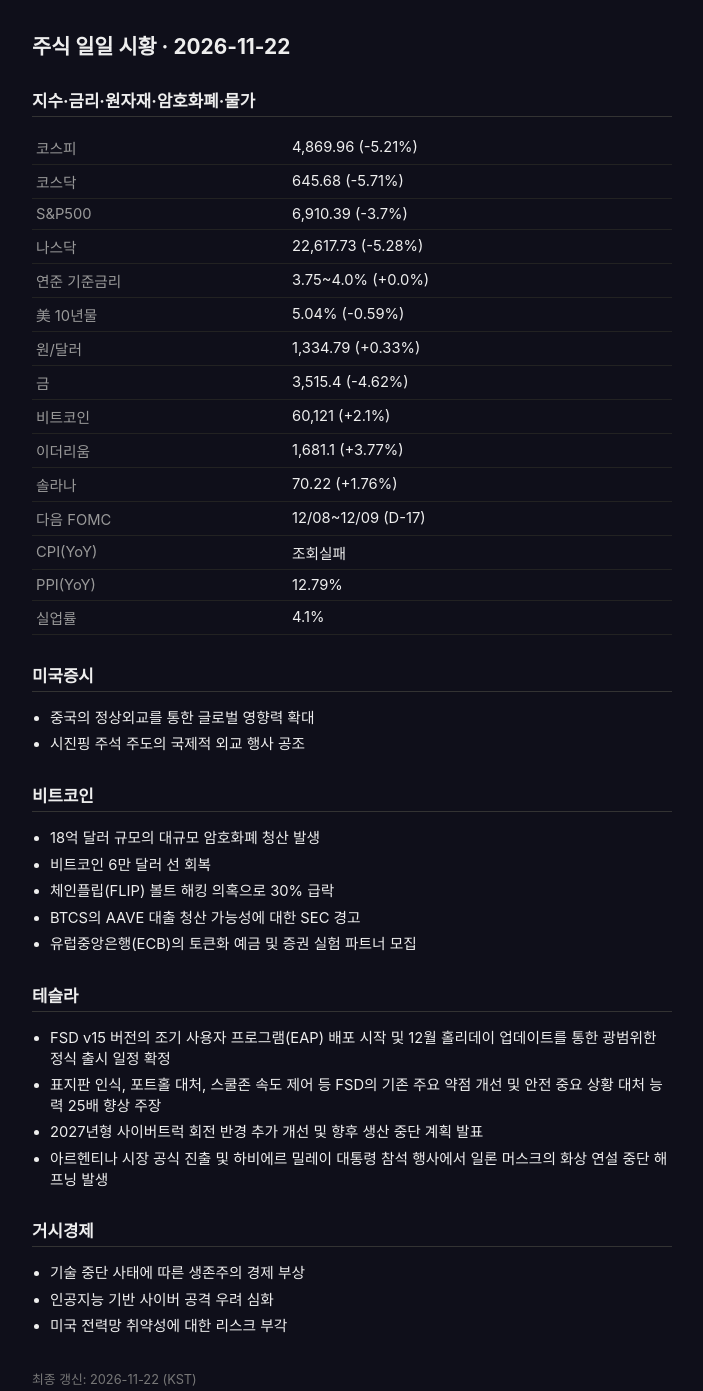
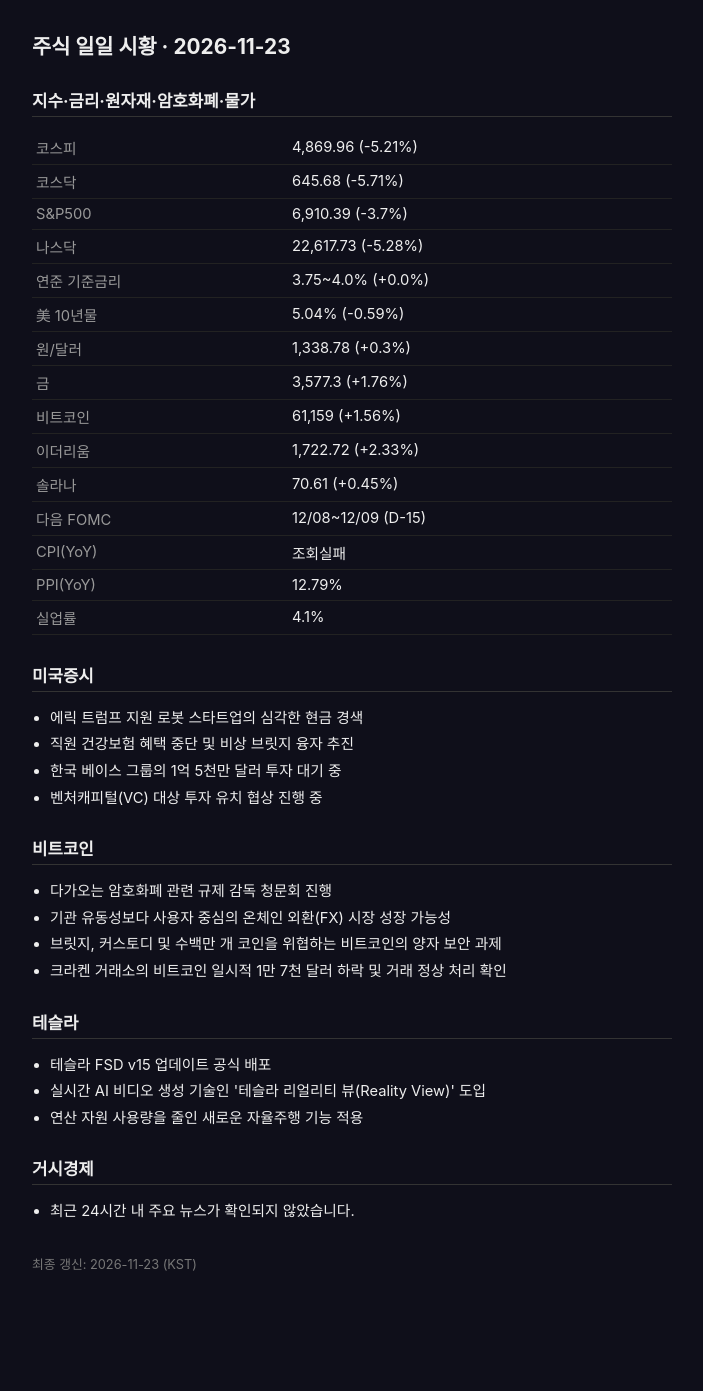
Before and after one commit to e2e2e2hj-hue/daily-stock-kakao-report, a plain HTML site: page docs/index.html in a window 1280 px wide. Shown: the whole page, without its empty margins (288-991 px from the left). After the commit the page ends 1302 px from the top, so only its background shows below. Drawn offline with Linux system fonts and the light colour scheme.

Commit message:
Update daily report page

```diff
--- a/docs/index.html
+++ b/docs/index.html
@@ -23,13 +23,13 @@
 </style>
 </head>
 <body>
-  <h1>주식 일일 시황 · 2026-11-22</h1>
+  <h1>주식 일일 시황 · 2026-11-23</h1>
   <section>
     <h2>지수·금리·원자재·암호화폐·물가</h2>
-    <table><tr><th>코스피</th><td>4,869.96 (-5.21%)</td></tr><tr><th>코스닥</th><td>645.68 (-5.71%)</td></tr><tr><th>S&P500</th><td>6,910.39 (-3.7%)</td></tr><tr><th>나스닥</th><td>22,617.73 (-5.28%)</td></tr><tr><th>연준 기준금리</th><td>3.75~4.0% (+0.0%)</td></tr><tr><th>美 10년물</th><td>5.04% (-0.59%)</td></tr><tr><th>원/달러</th><td>1,334.79 (+0.33%)</td></tr><tr><th>금</th><td>3,515.4 (-4.62%)</td></tr><tr><th>비트코인</th><td>60,121 (+2.1%)</td></tr><tr><th>이더리움</th><td>1,681.1 (+3.77%)</td></tr><tr><th>솔라나</th><td>70.22 (+1.76%)</td></tr><tr><th>다음 FOMC</th><td>12/08~12/09 (D-17)</td></tr><tr><th>CPI(YoY)</th><td>조회실패</td></tr><tr><th>PPI(YoY)</th><td>12.79%</td></tr><tr><th>실업률</th><td>4.1%</td></tr></table>
+    <table><tr><th>코스피</th><td>4,869.96 (-5.21%)</td></tr><tr><th>코스닥</th><td>645.68 (-5.71%)</td></tr><tr><th>S&P500</th><td>6,910.39 (-3.7%)</td></tr><tr><th>나스닥</th><td>22,617.73 (-5.28%)</td></tr><tr><th>연준 기준금리</th><td>3.75~4.0% (+0.0%)</td></tr><tr><th>美 10년물</th><td>5.04% (-0.59%)</td></tr><tr><th>원/달러</th><td>1,338.78 (+0.3%)</td></tr><tr><th>금</th><td>3,577.3 (+1.76%)</td></tr><tr><th>비트코인</th><td>61,159 (+1.56%)</td></tr><tr><th>이더리움</th><td>1,722.72 (+2.33%)</td></tr><tr><th>솔라나</th><td>70.61 (+0.45%)</td></tr><tr><th>다음 FOMC</th><td>12/08~12/09 (D-15)</td></tr><tr><th>CPI(YoY)</th><td>조회실패</td></tr><tr><th>PPI(YoY)</th><td>12.79%</td></tr><tr><th>실업률</th><td>4.1%</td></tr></table>
   </section>
-  <section><h2>미국증시</h2><ul><li>중국의 정상외교를 통한 글로벌 영향력 확대</li><li>시진핑 주석 주도의 국제적 외교 행사 공조</li></ul></section><section><h2>비트코인</h2><ul><li>18억 달러 규모의 대규모 암호화폐 청산 발생</li><li>비트코인 6만 달러 선 회복</li><li>체인플립(FLIP) 볼트 해킹 의혹으로 30% 급락</li><li>BTCS의 AAVE 대출 청산 가능성에 대한 SEC 경고</li><li>유럽중앙은행(ECB)의 토큰화 예금 및 증권 실험 파트너 모집</li></ul></section><section><h2>테슬라</h2><ul><li>FSD v15 버전의 조기 사용자 프로그램(EAP) 배포 시작 및 12월 홀리데이 업데이트를 통한 광범위한 정식 출시 일정 확정</li><li>표지판 인식, 포트홀 대처, 스쿨존 속도 제어 등 FSD의 기존 주요 약점 개선 및 안전 중요 상황 대처 능력 25배 향상 주장</li><li>2027년형 사이버트럭 회전 반경 추가 개선 및 향후 생산 중단 계획 발표</li><li>아르헨티나 시장 공식 진출 및 하비에르 밀레이 대통령 참석 행사에서 일론 머스크의 화상 연설 중단 해프닝 발생</li></ul></section><section><h2>거시경제</h2><ul><li>기술 중단 사태에 따른 생존주의 경제 부상</li><li>인공지능 기반 사이버 공격 우려 심화</li><li>미국 전력망 취약성에 대한 리스크 부각</li></ul></section>
+  <section><h2>미국증시</h2><ul><li>에릭 트럼프 지원 로봇 스타트업의 심각한 현금 경색</li><li>직원 건강보험 혜택 중단 및 비상 브릿지 융자 추진</li><li>한국 베이스 그룹의 1억 5천만 달러 투자 대기 중</li><li>벤처캐피털(VC) 대상 투자 유치 협상 진행 중</li></ul></section><section><h2>비트코인</h2><ul><li>다가오는 암호화폐 관련 규제 감독 청문회 진행</li><li>기관 유동성보다 사용자 중심의 온체인 외환(FX) 시장 성장 가능성</li><li>브릿지, 커스토디 및 수백만 개 코인을 위협하는 비트코인의 양자 보안 과제</li><li>크라켄 거래소의 비트코인 일시적 1만 7천 달러 하락 및 거래 정상 처리 확인</li></ul></section><section><h2>테슬라</h2><ul><li>테슬라 FSD v15 업데이트 공식 배포</li><li>실시간 AI 비디오 생성 기술인 &#x27;테슬라 리얼리티 뷰(Reality View)&#x27; 도입</li><li>연산 자원 사용량을 줄인 새로운 자율주행 기능 적용</li></ul></section><section><h2>거시경제</h2><ul><li>최근 24시간 내 주요 뉴스가 확인되지 않았습니다.</li></ul></section>
 
-  <p class="updated">최종 갱신: 2026-11-22 (KST)</p>
+  <p class="updated">최종 갱신: 2026-11-23 (KST)</p>
 </body>
 </html>
```
